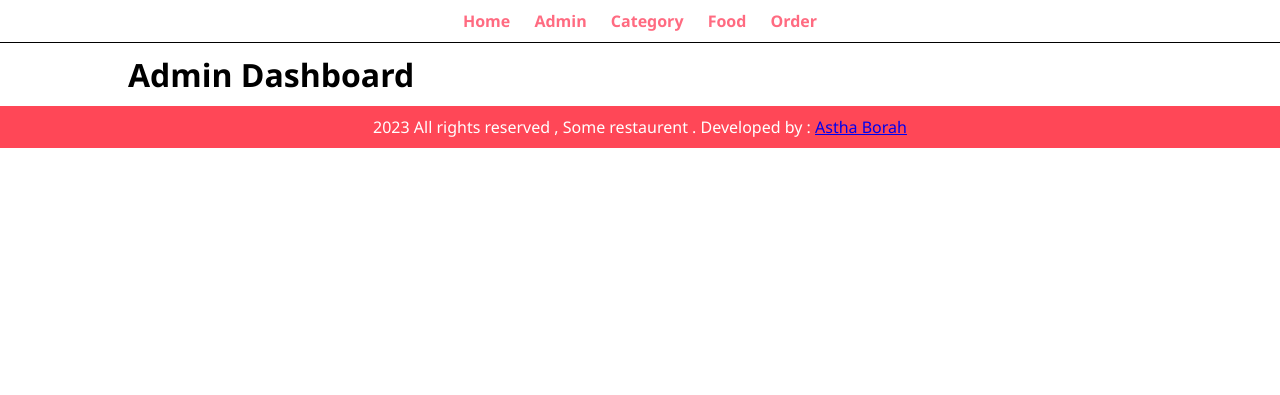
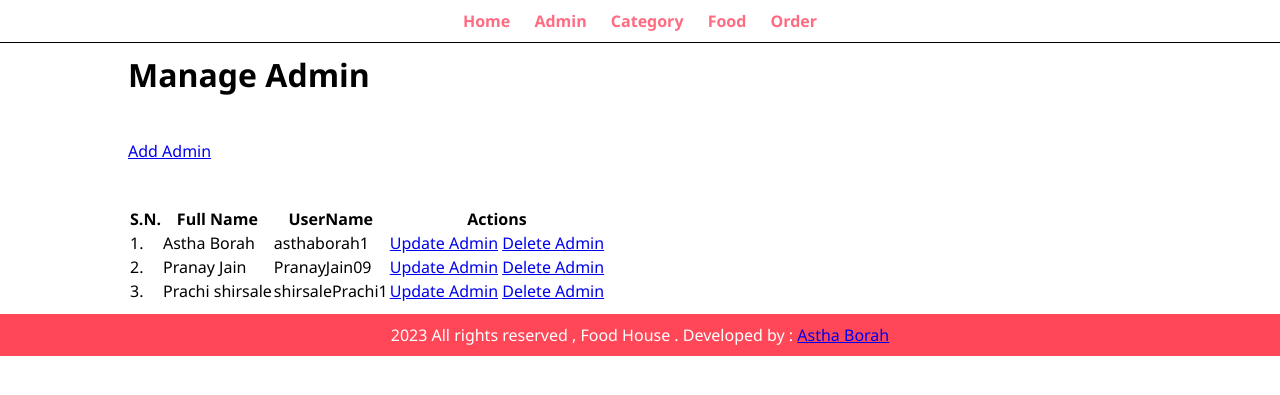
Before and after one commit to asthaborah/FoodOrder, a PHP site: page /Admin/Manage-admin.php in a window 1280 px wide. Shown: the top 395 px of the page. Run offline with PHP 8.4, Linux system fonts and the light colour scheme.

Commit message:
added tables for admin in manage admin

```diff
--- a/Admin/Manage-admin.php
+++ b/Admin/Manage-admin.php
@@ -1,5 +1,47 @@
 <?php include("Partials/menu.php") ?>
 <div class="wrapper">
-    <h1>Admin Dashboard</h1>
+    <h1>Manage Admin</h1>
+    <br><br>
+    <a href="#" class="btn-primary">Add Admin</a>
+
+    <br><br><br>
+    <table class="tbl-full">
+        <tr>
+            <th>S.N.</th>
+            <th>Full Name</th>
+            <th>UserName</th>
+            <th>Actions</th>
+        </tr>
+        <tr>
+            <td>1.</td>
+            <td>Astha Borah</td>
+            <td>asthaborah1</td>
+            <td>
+                <a href="#" class="btn-success">Update Admin</a>
+                <a href="#" class="btn-danger">Delete Admin</a>
+            </td>
+
+        </tr>
+        <tr>
+            <td>2.</td>
+            <td>Pranay Jain</td>
+            <td>PranayJain09</td>
+            <td>
+                <a href="#" class="btn-success">Update Admin</a>
+                <a href="#" class="btn-danger">Delete Admin</a>
+            </td>
+
+        </tr>
+        <tr>
+            <td>3.</td>
+            <td>Prachi shirsale</td>
+            <td>shirsalePrachi1</td>
+            <td>
+                <a href="#" class="btn-success">Update Admin</a>
+                <a href="#" class="btn-danger">Delete Admin</a>
+            </td>
+
+        </tr>
+    </table>
 </div>
 <?php include("Partials/Footer.php") ?>
--- a/Admin/Partials/Footer.php
+++ b/Admin/Partials/Footer.php
@@ -1,8 +1,7 @@
-
 <!-- Footer starts here -->
 <div class="footer">
     <div class="wrapper">
-        <p class="footer-text text-align">2023 All rights reserved , Some restaurent . Developed by : <a href="#">Astha
+        <p class="footer-text text-align">2023 All rights reserved , Food House . Developed by : <a href="#">Astha
                 Borah</a></p>
     </div>
 </div>
```
